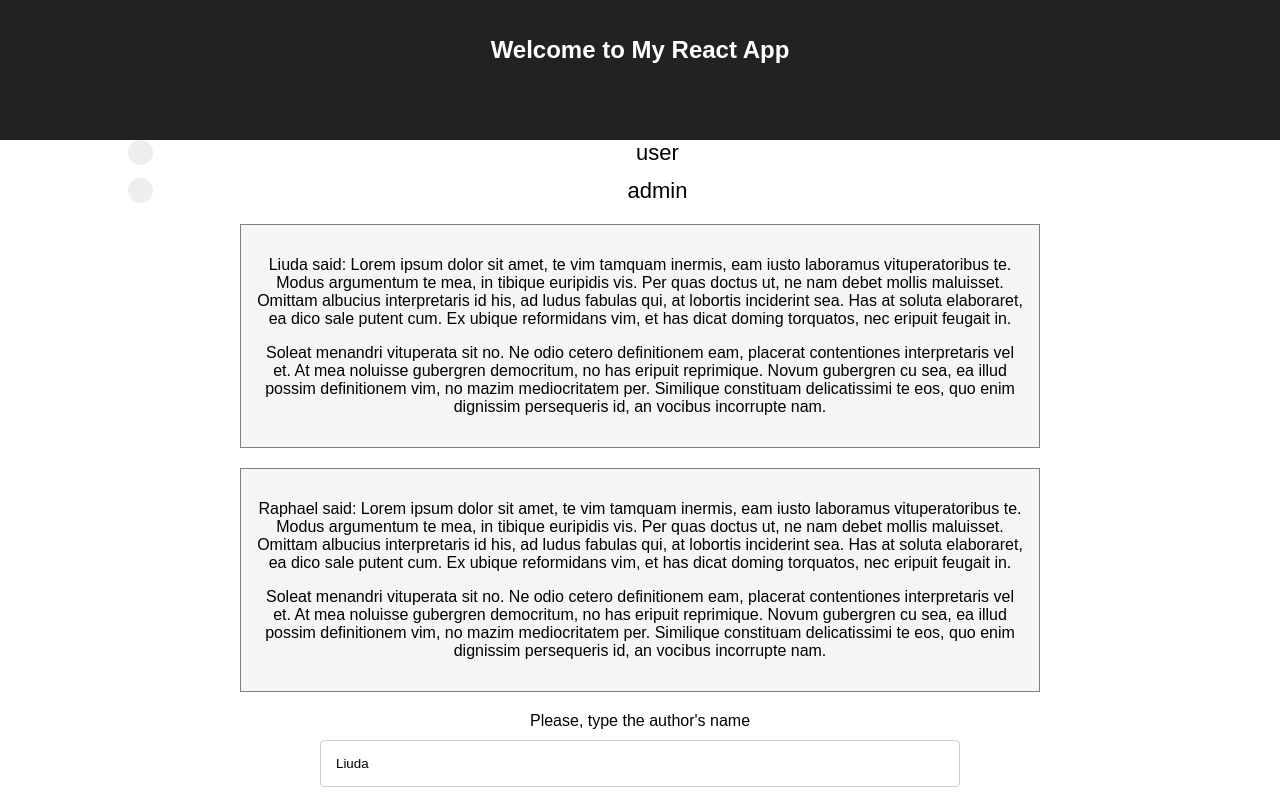
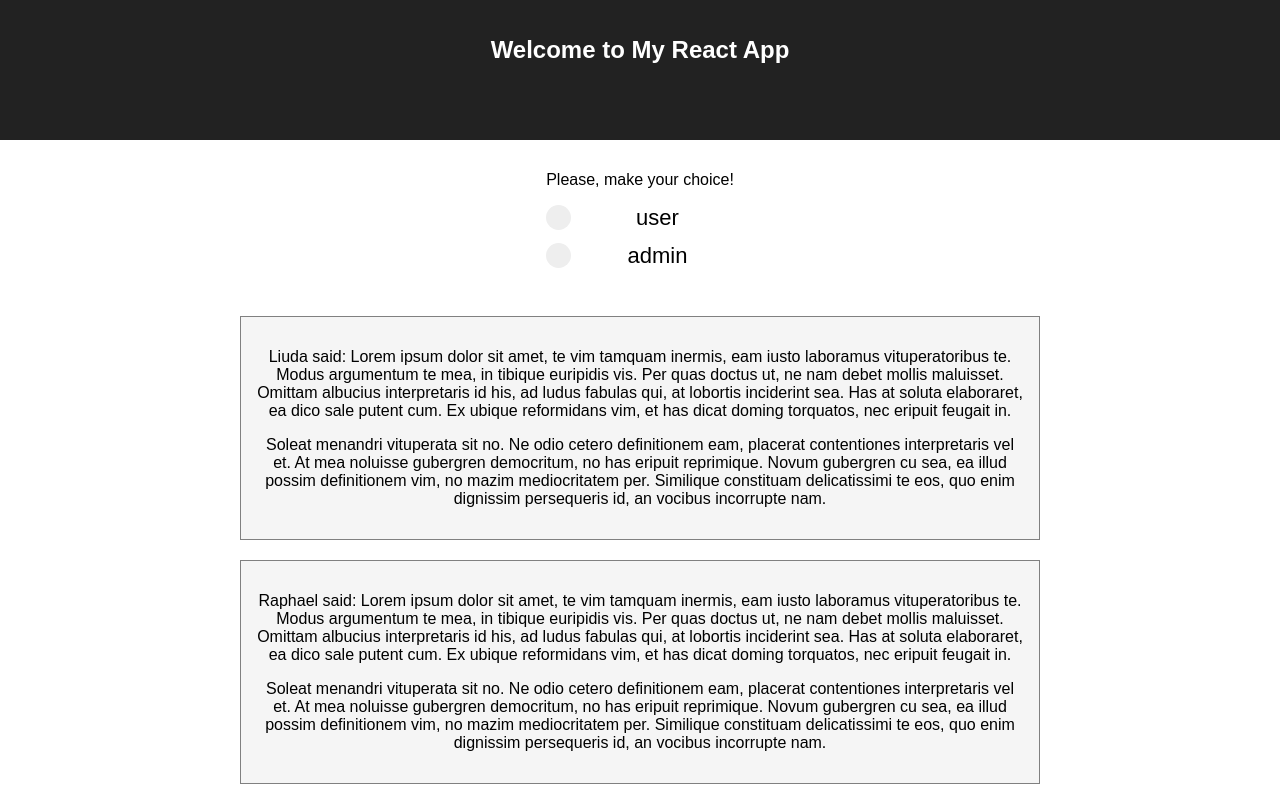
Before and after one commit to LiudmilaE/react-practice, a React (Create React App) app: page / in a window 1280 px wide. Shown: the top 800 px of the page. Built offline with nearby package versions, Linux system fonts and the light colour scheme.

Commit message:
Change styles

```diff
--- a/src/App.css
+++ b/src/App.css
@@ -13,6 +13,15 @@
   font-size: 1.5em;
 }
 
+.App-container {
+  margin: auto;
+  padding: 15px;
+  width: 80%;
+  display: flex;
+  flex-flow: row wrap;
+  justify-content: space-between;
+}
+
 input {
   width: 50%;
   margin: 10px auto;
--- a/src/App.js
+++ b/src/App.js
@@ -58,11 +58,15 @@ class App extends Component {
         <header className="App-header">
           <h1 className="App-title">Welcome to My React App</h1>
         </header>
-        <div style={{margin: 'auto', width: '80%'}}>
-          <UserRadioButtons
-            list={this.state.radioButtons}
-            onChange={this.radioButtonHandler}
-            selectedOption={this.state.selectedOption}/>
+        <div className={"App-container"}>
+          <section style={{ margin: 'auto'}}>
+            <p>Please, make your choice!</p>
+            <UserRadioButtons
+              list={this.state.radioButtons}
+              onChange={this.radioButtonHandler}
+              selectedOption={this.state.selectedOption}/>
+            {!!this.state.selectedOption && "You chose " + this.state.selectedOption }
+          </section>
         </div>
         <UserOutput name={ this.state.username } />
         <UserOutput name="Raphael" />
```
